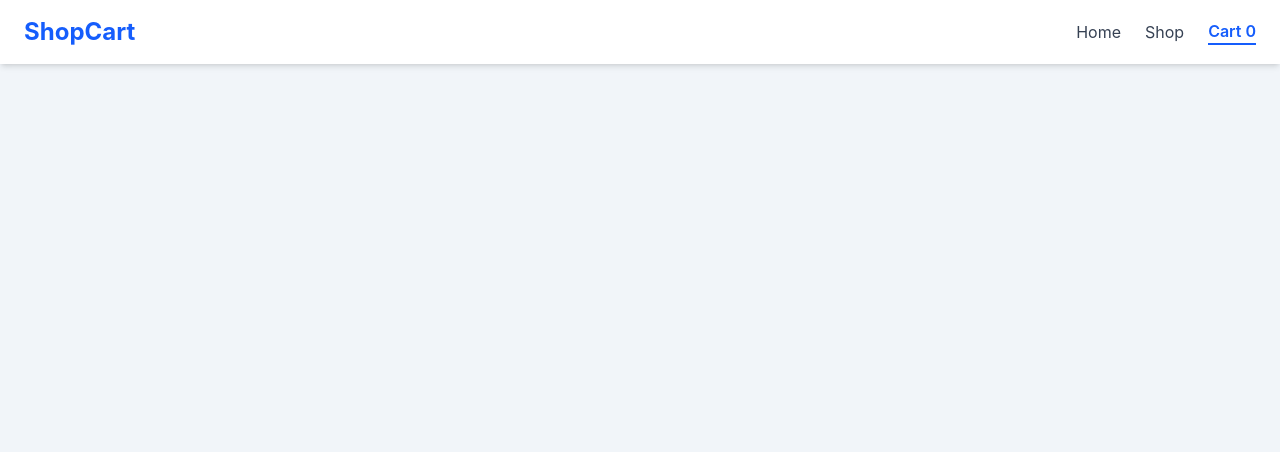
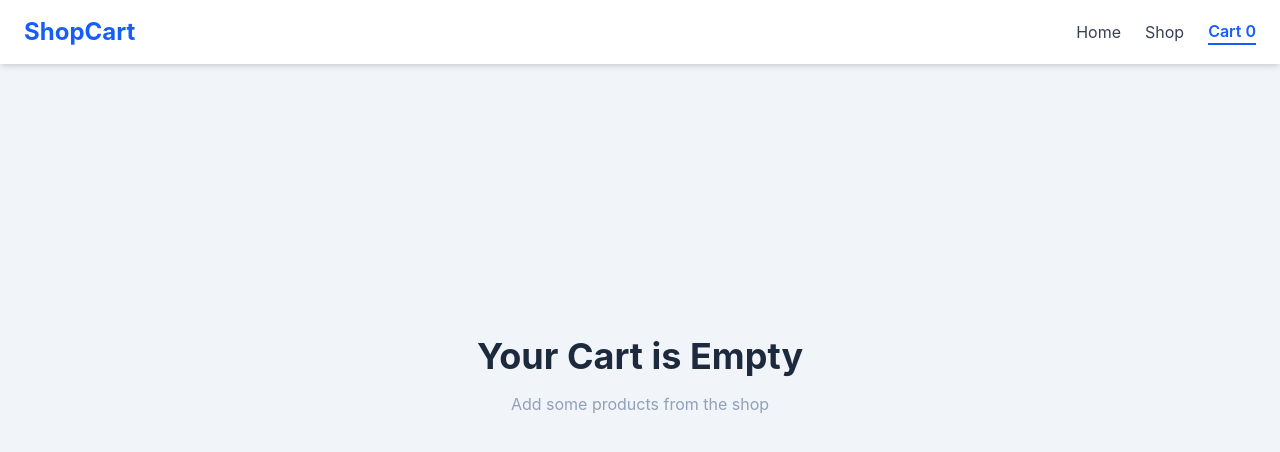
Before and after one commit to comfortmbah/shopping-cart, a React (Vite) app: page /cart in a window 1280 px wide. Shown: the top 452 px of the page. Built offline with nearby package versions, Linux system fonts and the light colour scheme.

Commit message:
Add logic that checks if the cart is empty

```diff
--- a/src/pages/Cart.jsx
+++ b/src/pages/Cart.jsx
@@ -31,6 +31,19 @@ const Cart = () => {
   const totalItem = cart.reduce((total, item) => total + item.quantity, 0);
   const totalPrice = cart.reduce((total, item) => total + item.price * item.quantity, 0);
 
+  if (cart.length === 0) {
+    return (
+      <section className="flex min-h-[70vh] flex-col items-center justify-center">
+        <h1 className="text-4xl font-bold text-slate-800">
+          Your Cart is Empty
+        </h1>
+        <p className="mt-4 text-slate-400">
+          Add some products from the shop
+        </p>
+      </section>
+    )
+  }
+
   return (
     <div>
 
```
